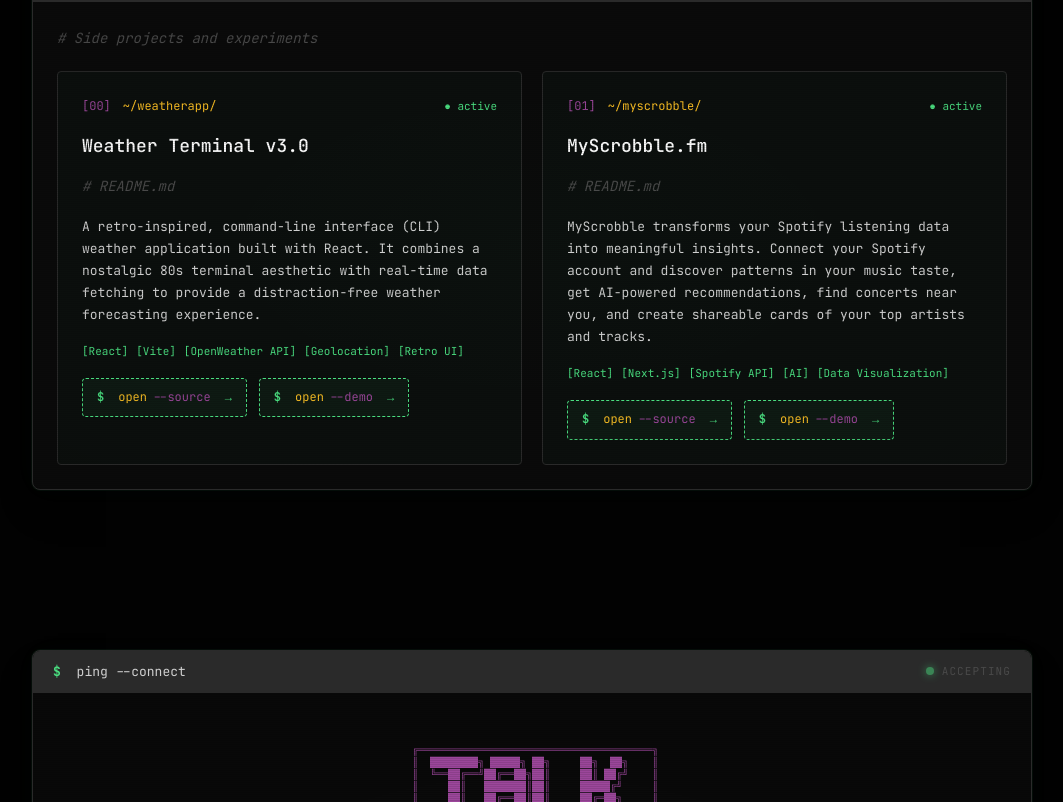
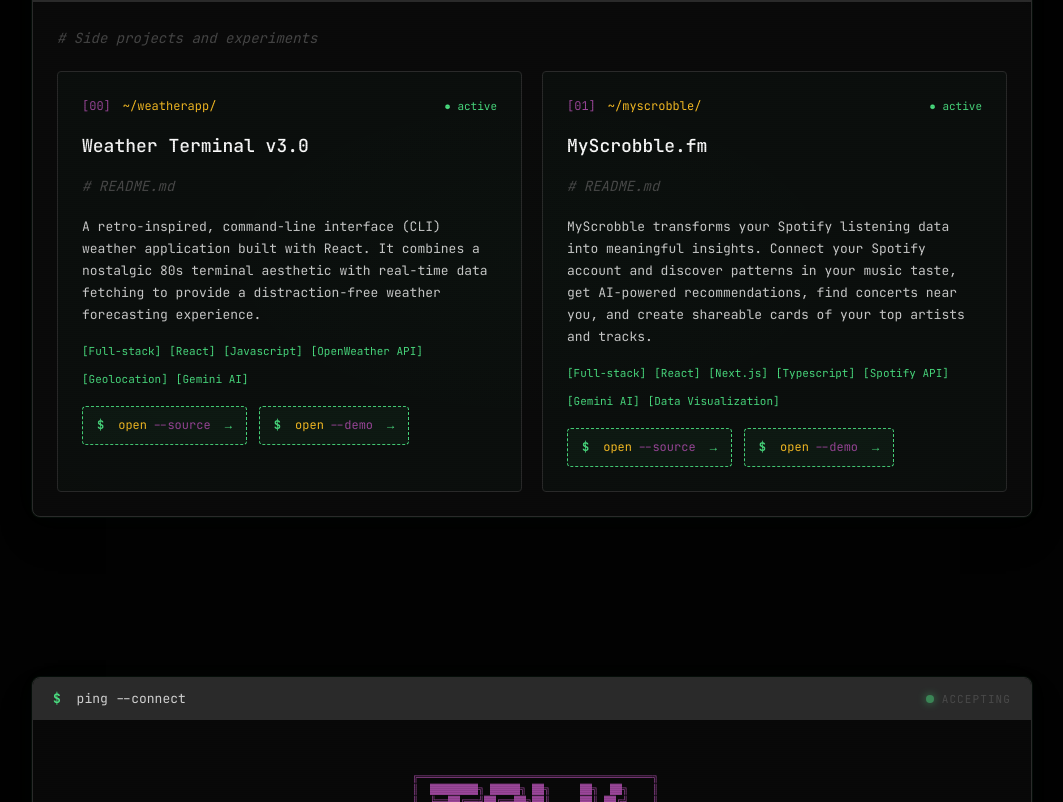
Before and after one commit to lucasbittar/personal-site, a React (Vite) app: page / in a window 1280 px wide. Shown: the part 7010-7812 px from the top of the page, without its empty margins (108-1171 px from the left). Built offline with nearby package versions, Linux system fonts and the light colour scheme; no server answers.

Commit message:
feat: update project's details

```diff
--- a/src/components/Projects.jsx
+++ b/src/components/Projects.jsx
@@ -12,7 +12,7 @@
       { name: "source", url: "https://github.com/lucasbittar/weatherapp" },
       { name: "demo", url: "https://weatherapp-kohl-tau.vercel.app/" },
     ],
-    tags: ["React", "Vite", "OpenWeather API", "Geolocation", "Retro UI"],
+    tags: ["Full-stack", "React", "Javascript", "OpenWeather API", "Geolocation", "Gemini AI"],
     status: "active",
   },
   {
@@ -25,7 +25,7 @@
       { name: "source", url: "https://github.com/lucasbittar/myscrobble" },
       { name: "demo", url: "https://myscrobble.fm" },
     ],
-    tags: ["React", "Next.js", "Spotify API", "AI", "Data Visualization"],
+    tags: ["Full-stack", "React", "Next.js", "Typescript", "Spotify API", "Gemini AI", "Data Visualization"],
     status: "active",
   },
 ];
```
